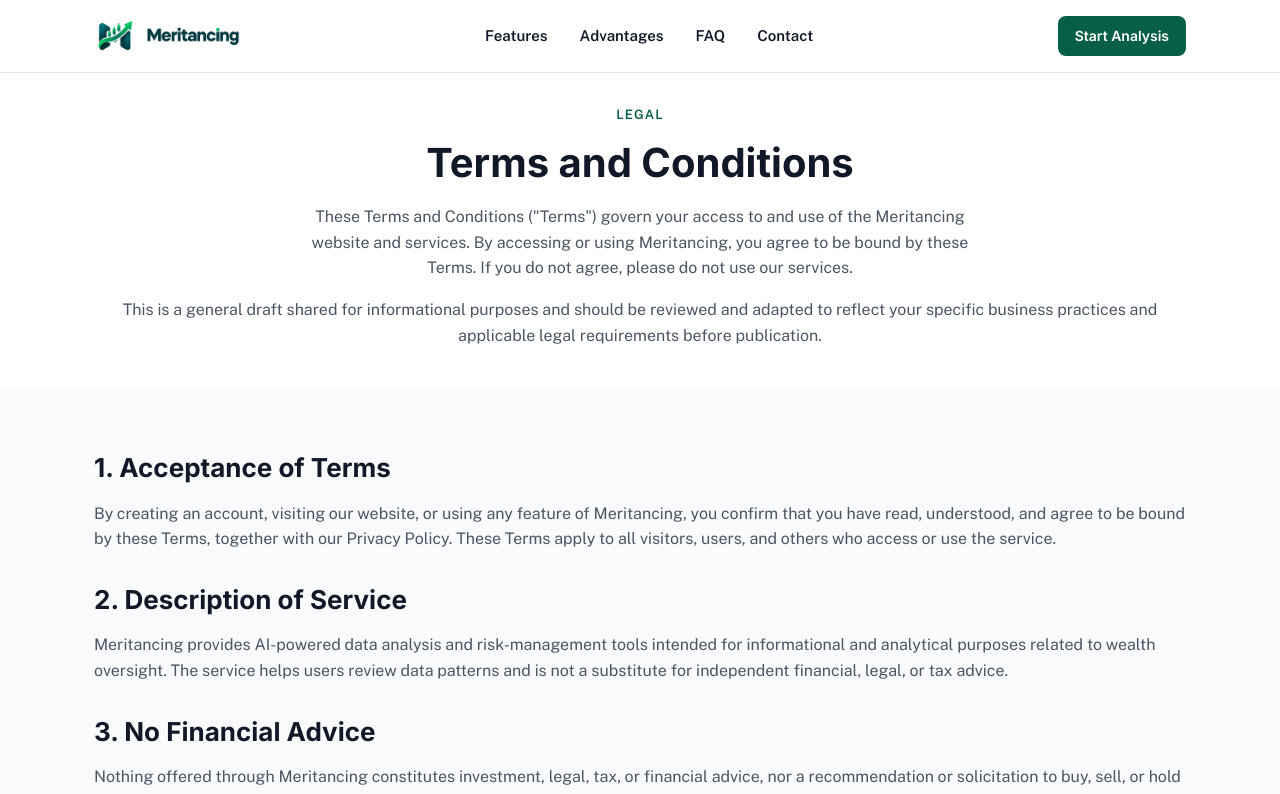
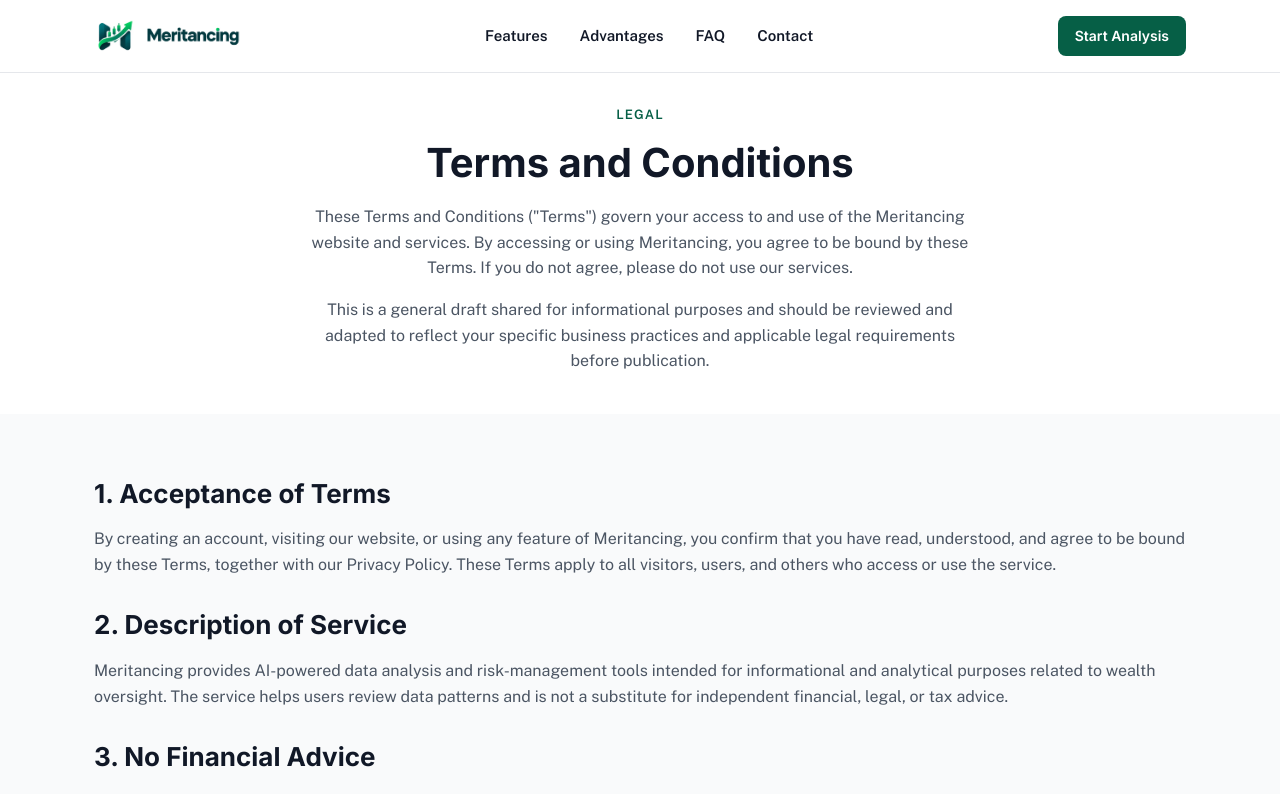
Before and after one commit to taybadeveloper/Meritancing, a Next.js app: page /terms in a window 1280 px wide. Shown: the top 794 px of the page. Built offline with nearby package versions, Linux system fonts and the light colour scheme.

Commit message:
Narrow general draft paragraph width on terms page

```diff
--- a/app/globals.css
+++ b/app/globals.css
@@ -302,6 +302,7 @@ section[id]{ scroll-margin-top:72px; }
 .page-head .legal-body{
   margin-left:auto;
   margin-right:auto;
+  max-width:680px;
 }
 .section-head{
   max-width:680px;
```
